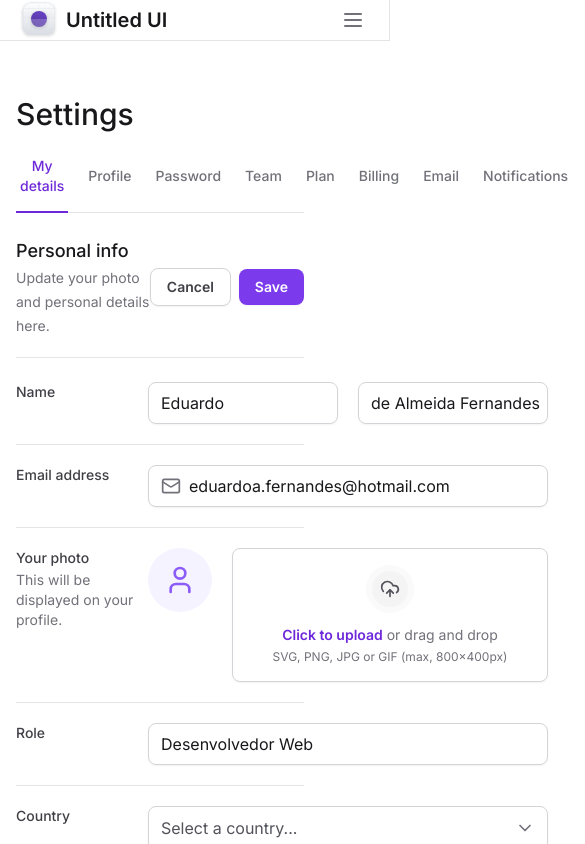
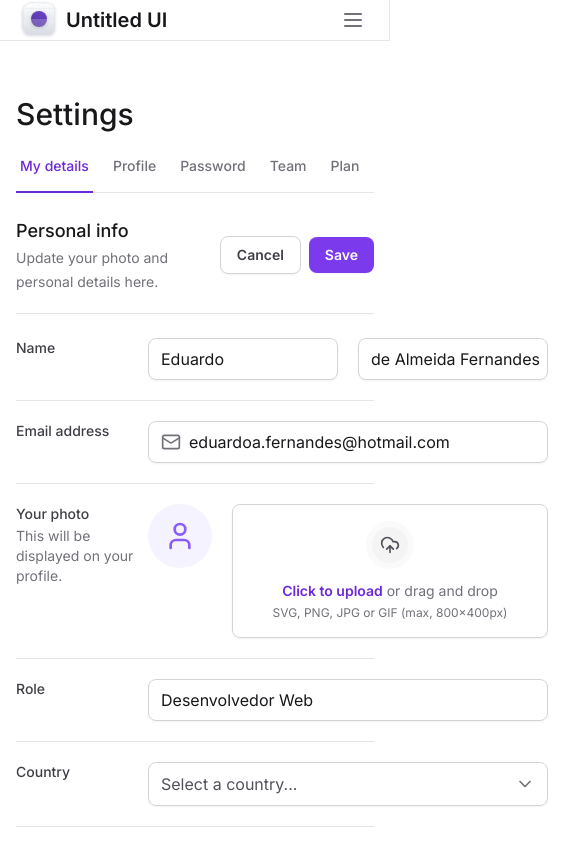
Before and after one commit to edu-almeidaf/user-settings-page, a Next.js app: page / in a window 390 px wide. Shown: the top 844 px of the page, 585 px wide, since content can reach past the window. Built offline with nearby package versions, Linux system fonts and the light colour scheme.

Commit message:
feat: apply horizontal scroll mobile in tabs component

```diff
--- a/package.json
+++ b/package.json
@@ -11,6 +11,7 @@
   "dependencies": {
     "@formkit/auto-animate": "^0.8.2",
     "@radix-ui/react-collapsible": "^1.1.0",
+    "@radix-ui/react-scroll-area": "^1.1.0",
     "@radix-ui/react-select": "^2.1.1",
     "@radix-ui/react-tabs": "^1.1.0",
     "framer-motion": "^11.3.2",
--- a/src/app/layout.tsx
+++ b/src/app/layout.tsx
@@ -18,7 +18,7 @@
   return (
     <html lang="en" className="antialiased">
       <body className={inter.className}>
-        <div className="grid min-h-screen grid-cols-app">
+        <div className="min-h-screen lg:grid lg:grid-cols-app">
           <Sidebar />
           <main className="px-4 pb-12 pt-24 lg:col-start-2 lg:px-8 lg:pb-12 lg:pt-8">
             {children}
--- a/src/components/SettingsTabs/TabItem.tsx
+++ b/src/components/SettingsTabs/TabItem.tsx
@@ -15,7 +15,7 @@
       value={value}
       className="group relative px-1 pb-4 text-sm font-medium text-zinc-500 outline-none hover:text-violet-700 data-[state=active]:text-violet-700"
     >
-      <span className="rounded group-focus-visible:ring-2 group-focus-visible:ring-violet-400 group-focus-visible:ring-offset-4">
+      <span className="whitespace-nowrap rounded group-focus-visible:ring-2 group-focus-visible:ring-violet-400 group-focus-visible:ring-offset-4">
         {title}
       </span>
 
--- a/src/components/SettingsTabs/index.tsx
+++ b/src/components/SettingsTabs/index.tsx
@@ -1,6 +1,7 @@
 'use client'
 
 import * as Tabs from '@radix-ui/react-tabs'
+import * as ScrollArea from '@radix-ui/react-scroll-area'
 import { TabItem } from './TabItem'
 import { useState } from 'react'
 
@@ -9,6 +10,8 @@
 
   return (
     <Tabs.Root value={currentTab} onValueChange={setCurrentTab}>
+      <ScrollArea.Root className="w-full" type="scroll">
+        <ScrollArea.Viewport className="w-full overflow-x-scroll">
           <Tabs.List className="mt-6 flex w-full items-center gap-4 border-b border-zinc-200">
             <TabItem
               value="my-details"
@@ -25,8 +28,16 @@
               title="Password"
               isSelected={currentTab === 'password'}
             />
-        <TabItem value="team" title="Team" isSelected={currentTab === 'team'} />
-        <TabItem value="plan" title="Plan" isSelected={currentTab === 'plan'} />
+            <TabItem
+              value="team"
+              title="Team"
+              isSelected={currentTab === 'team'}
+            />
+            <TabItem
+              value="plan"
+              title="Plan"
+              isSelected={currentTab === 'plan'}
+            />
             <TabItem
               value="billing"
               title="Billing"
@@ -47,8 +58,21 @@
               title="Integrations"
               isSelected={currentTab === 'integrations'}
             />
-        <TabItem value="api" title="Api" isSelected={currentTab === 'api'} />
+            <TabItem
+              value="api"
+              title="Api"
+              isSelected={currentTab === 'api'}
+            />
           </Tabs.List>
+        </ScrollArea.Viewport>
+
+        <ScrollArea.Scrollbar
+          className="flex h-0.5 translate-y-1.5 touch-none select-none flex-col bg-zinc-100"
+          orientation="horizontal"
+        >
+          <ScrollArea.Thumb className="relative flex-1 rounded-lg bg-zinc-300" />
+        </ScrollArea.Scrollbar>
+      </ScrollArea.Root>
     </Tabs.Root>
   )
 }
```
Also changed, not shown: 1 other file (tests, documents, lock files or other folders). Lines whose indentation alone changed are shown as unchanged.
